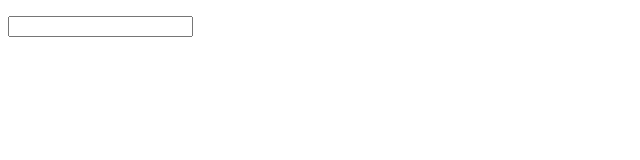
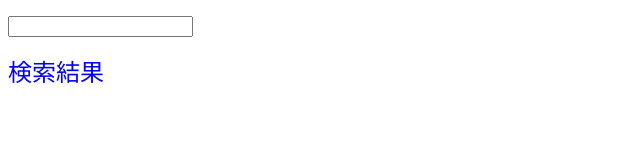
Before and after one commit to hellomspj/QiitaAPI_app, a plain HTML site: page index.html in a window 1280 px wide. Shown: the whole page, without its empty margins (0-640 px from the left). Drawn offline with nearby package versions, Linux system fonts and the light colour scheme.

Commit message:
クラスとスタイルのバインディング

```diff
--- a/css/main.css
+++ b/css/main.css
@@ -0,0 +1,7 @@
+.text-red {
+  color: red;
+}
+
+.bg-yellow{
+  background-color: yellow;
+}
--- a/index.html
+++ b/index.html
@@ -12,14 +12,23 @@
       <input type="text" v-model="keyword">
     </p>
     <p>{{ message }}</p>
+    <p>
+      <!--インラインスタイルのデータバインディング-->
+      <span v-bind:style="styleObject">
+        検索結果
+      </span>
+    </p>
     <ul><!--箇条書き-->
       <li v-for="item in sortedItems" :key="item.id">
         <!--target=_blank: 常に名前無しのウィンドウを新規に開いて表示します-->
         <a v-bind:href="item.url" target="_blank">
           {{ item.title }}
         </a>
+        <!--クラスのデータバインディング/三項演算子-->
+        <span v-bind:class="item.likes_count > 5 ? PopularClass: ''">
         <!--いいね数の表示-->
-        likes: {{ item.likes_count }}
+          likes: {{ item.likes_count }}
+        </span>
       </li>
     </ul>
   </div>
--- a/js/main.js
+++ b/js/main.js
@@ -1,24 +1,32 @@
 const app = Vue.createApp({
   data: () => ({
     items: [], // APIから取得した検索結果
-    keyword: '', // ユーザーが入力した検索キーワード
-    message: ''  // ユーザーに表示するメッセージ
+    keyword: "", // ユーザーが入力した検索キーワード
+    message: "", // ユーザーに表示するメッセージ
+    PopularClass: {
+      "text-red": true,
+      "bg-yellow": true,
+    },
+    styleObject: {
+      color: 'blue',
+      fontSize: '24px'
+    }
   }),
   watch: {
-    keyword: function(newKeyword, oldKeyword) {
-      this.message = 'Typing now...'
-      this.deboucedGetAnswer()
-    }
+    keyword: function (newKeyword, oldKeyword) {
+      this.message = "Typing now...";
+      this.deboucedGetAnswer();
+    },
   },
   // ビューインスタンスがマウントされた後に呼ばれる
-  mounted: function() {
+  mounted: function () {
     // 指定時間内に同じイベントが発生すると処理が発生しない
     // ユーティリティライブラリのlodashのdebounce関数
     this.deboucedGetAnswer = _.debounce(this.getAnswer, 1000);
   },
   computed: {
     // いいね数順にソートされた配列を提供する算出プロパティ
-    sortedItems: function() {
+    sortedItems: function () {
       // sliceで元の配列をコピー
       // sortメソッド:アロー関数を使用して定義
       // 比較関数が正の値の時はbはaの前に来る
@@ -26,7 +34,7 @@ const app = Vue.createApp({
     },
   },
   methods: {
-    getAnswer: function() {
+    getAnswer: function () {
       //
       if (this.keyword === "") {
         this.items = null;
@@ -54,7 +62,7 @@ const app = Vue.createApp({
         .finally(function () {
           vm.message = "";
         });
-    }
-  }
+    },
+  },
 });
 app.mount("#app");
```
